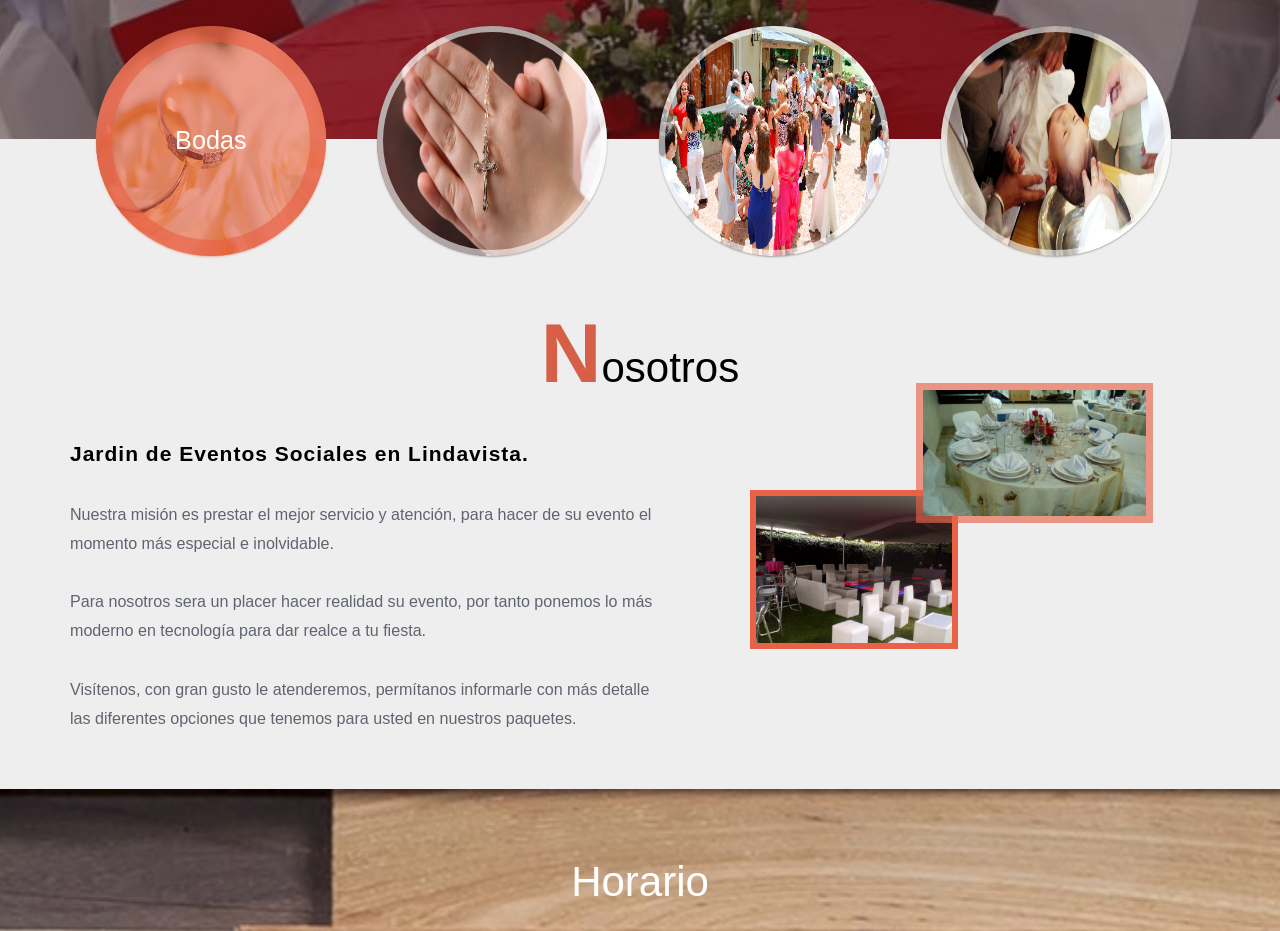
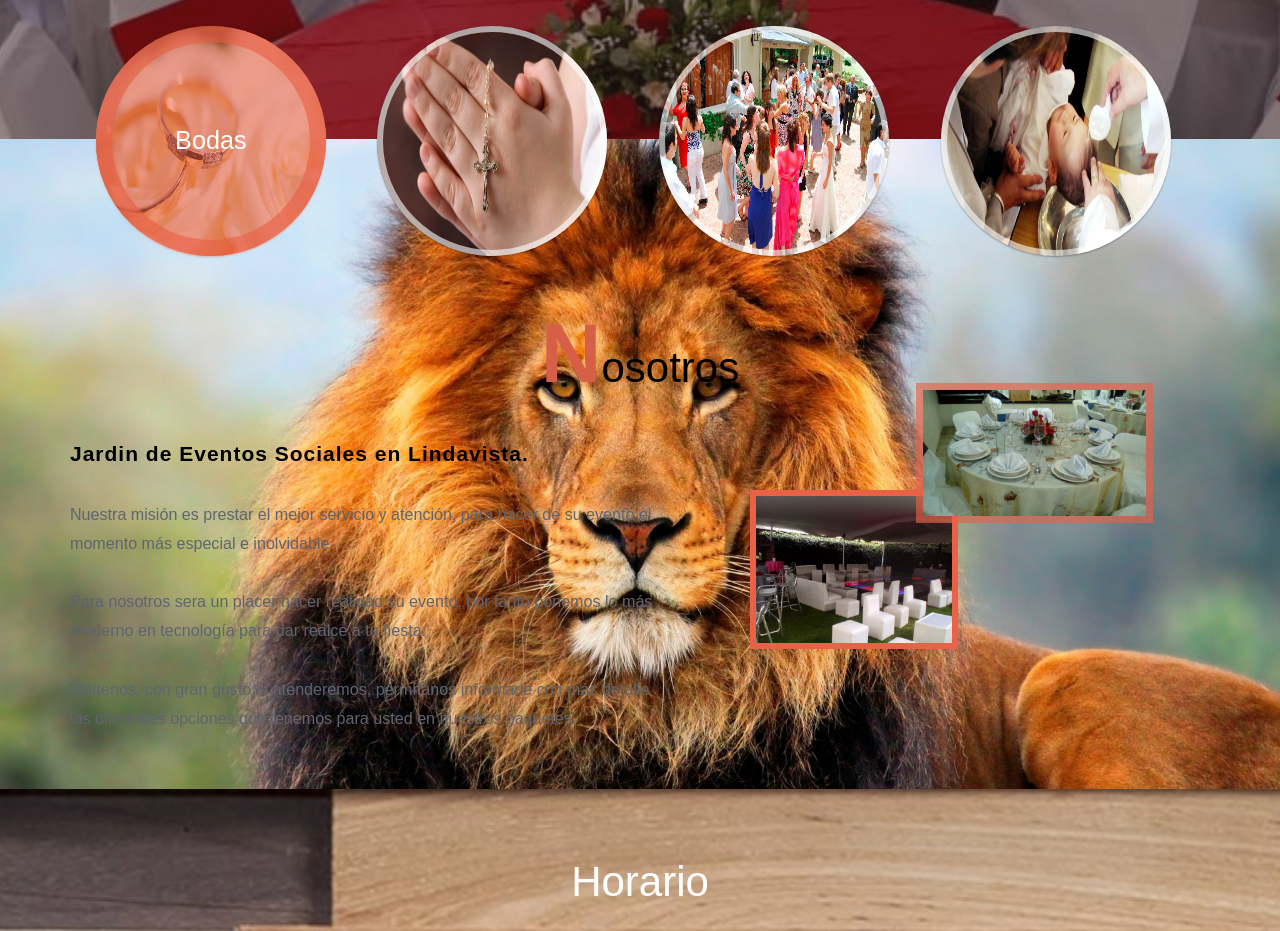
Before and after one commit to login-cloud/salonLindavista, a plain HTML site: page index.html in a window 1280 px wide. Shown: the part 520-1451 px from the top of the page. Drawn offline with Linux system fonts and the light colour scheme; a web font is replaced by a local one.

Commit message:
img-background

```diff
--- a/css/style.css
+++ b/css/style.css
@@ -623,7 +623,8 @@ h3.w3ls-title span {
 div#about {
     padding-top: 12em;
     position: relative;
-    background: #eee;
+    background: url(../images/leon.jpg) no-repeat center;
+    background-size: cover;
     padding-bottom: 4em;
 }
 
--- a/cssP/styleP.css
+++ b/cssP/styleP.css
@@ -3,11 +3,14 @@
 body
 {
 
-	background:#ffffff;
+
 	margin: 0;
 }
 html, main
 {
+    background: url(../images/leon2.jpg) no-repeat center;
+    background-size: cover;
+
 
    font-size: 114%;
 }
--- a/index.html
+++ b/index.html
@@ -114,6 +114,7 @@
     </div>
     <!--/banner-section-->
     <!--about -->
+     <main>
     <div id="about" class="wthree-about section-w3ls">
         <div class="container">
             <div class="agileits-banner-grids text-center">
@@ -167,7 +168,8 @@
                 </div>
             </div>
 
-            <h3 class="w3ls-title" id="nosotros">
+
+            <h3 class="w3ls-title" id="nosotros"  >
                 <span >N</span>osotros</h3>
             <h5>Jardin de Eventos Sociales en Lindavista.</h5>
             <div class="col-md-7  w3ls-about-left" >
@@ -190,6 +192,7 @@
 
         </div>
     </div>
+    </main>
     <!-- //about -->
 
 
```
Also changed, not shown: images/leon.jpg (added), 1 other file.
